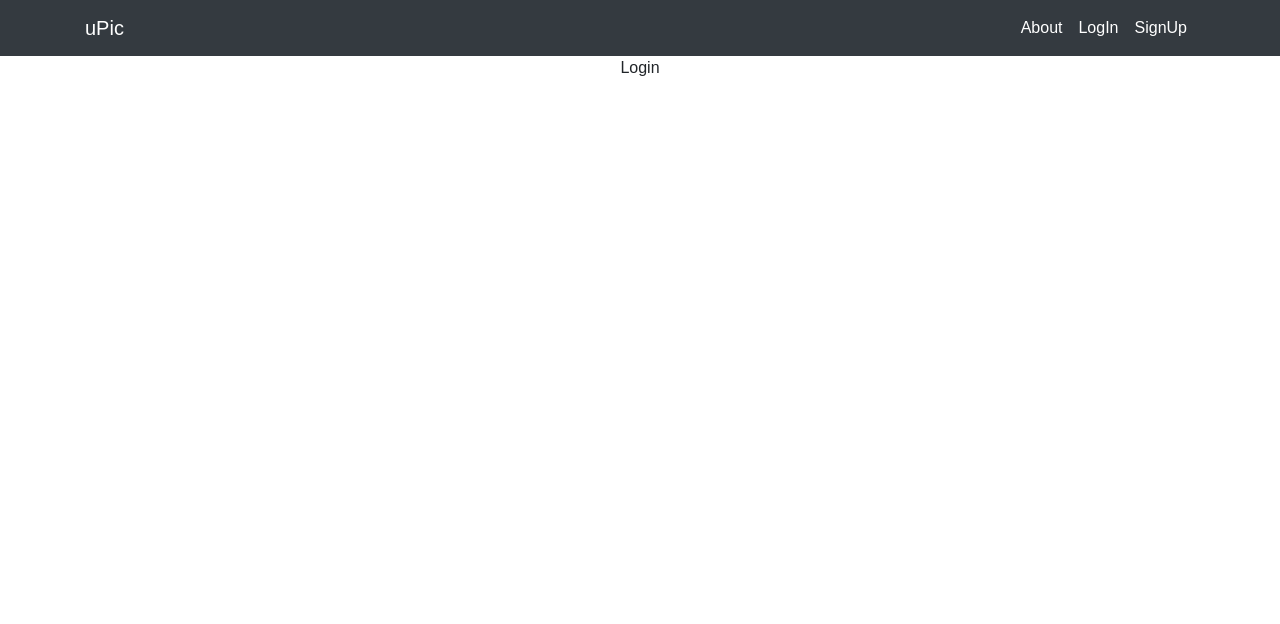
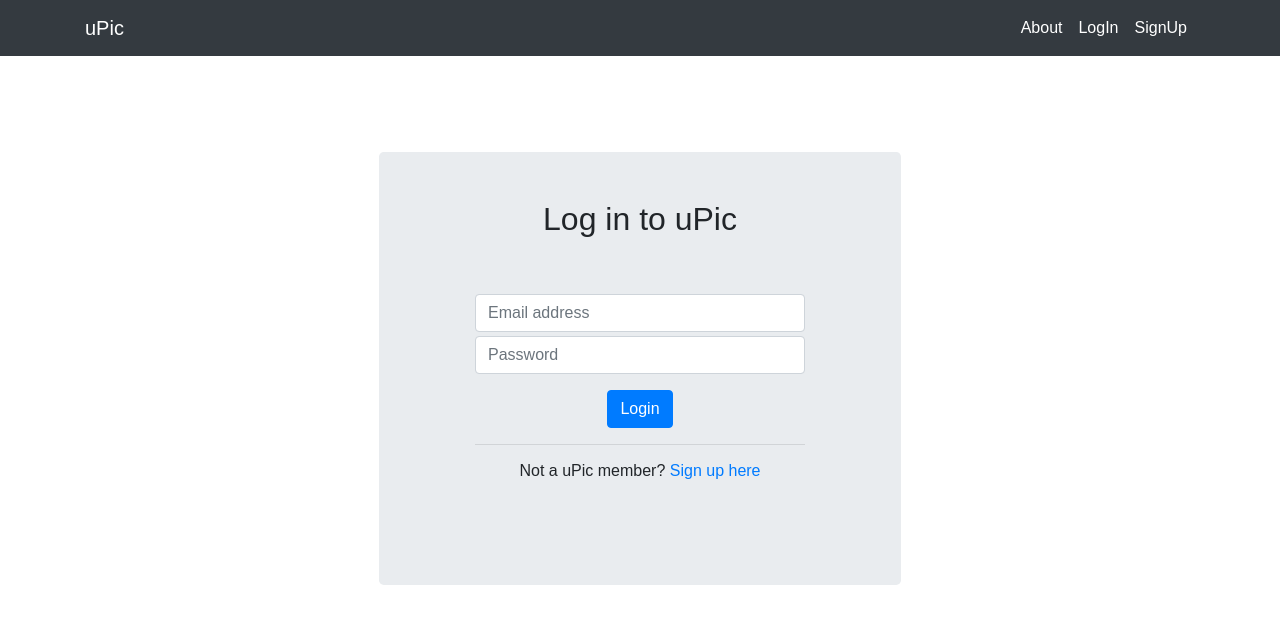
Before and after one commit to iskona/uPic, a React (Create React App) app in the folder client/: page /login in a window 1280 px wide. Shown: the top 624 px of the page. Built offline with nearby package versions, Linux system fonts and the light colour scheme.

Commit message:
Added a Login component with no functionality yet

```diff
--- a/client/public/index.html
+++ b/client/public/index.html
@@ -8,8 +8,8 @@
       manifest.json provides metadata used when your web app is added to the
       homescreen on Android. See https://developers.google.com/web/fundamentals/engage-and-retain/web-app-manifest/
     -->
-    <link rel="manifest" href="%PUBLIC_URL%/manifest.json">
-    <link rel="shortcut icon" href="%PUBLIC_URL%/favicon.ico">
+    <link rel="manifest" href="/manifest.json">
+    <link rel="shortcut icon" href="/favicon.ico">
     <!--
       Notice the use of %PUBLIC_URL% in the tags above.
       It will be replaced with the URL of the `public` folder during the build.
--- a/client/src/components/Login.js
+++ b/client/src/components/Login.js
@@ -1,11 +1,49 @@
-import React from 'react'
+import React, { useRef } from 'react'
+import API from '../utils/API';
 
 function Login() {
+
+    const emailRef = useRef();
+    const passwordRef = useRef();
+
+    const handleSubmit = (event) => {
+        event.preventDefault();
+        // API.getUser({
+        //     email: emailRef.current.value,
+        //     password: passwordRef.current.value
+        // })
+        //    .then(res => );
+    }
     return (
-        <div>
-            Login
+        <div className="container p-5">
+            <div className="jumbotron mt-5 p-5 w-50 mx-auto justify-content-center">
+                <h2>
+                    Log in to uPic
+                </h2>
+                <form className="p-5 mx-auto">
+                    <div className="form-group">
+                        <input type="email"
+                            className="form-control mb-1"
+                            placeholder="Email address"
+                            ref={emailRef} />
+                        <input type="password"
+                            className="form-control mb-1"
+                            placeholder="Password"
+                            ref={passwordRef} />
+                    </div>
+                    <button type="submit"
+                        className="btn btn-primary"
+                        onClick={handleSubmit}>
+                        Login
+                 </button>
+                    <hr />
+                    <h6>
+                        Not a uPic member? <a href="/signup">Sign up here</a>
+                    </h6>
+                </form>
+            </div>
         </div>
     )
 }
 
-export default Login
+export default Login;
```
Also changed, not shown: 1 other file (tests, documents, lock files or other folders).
